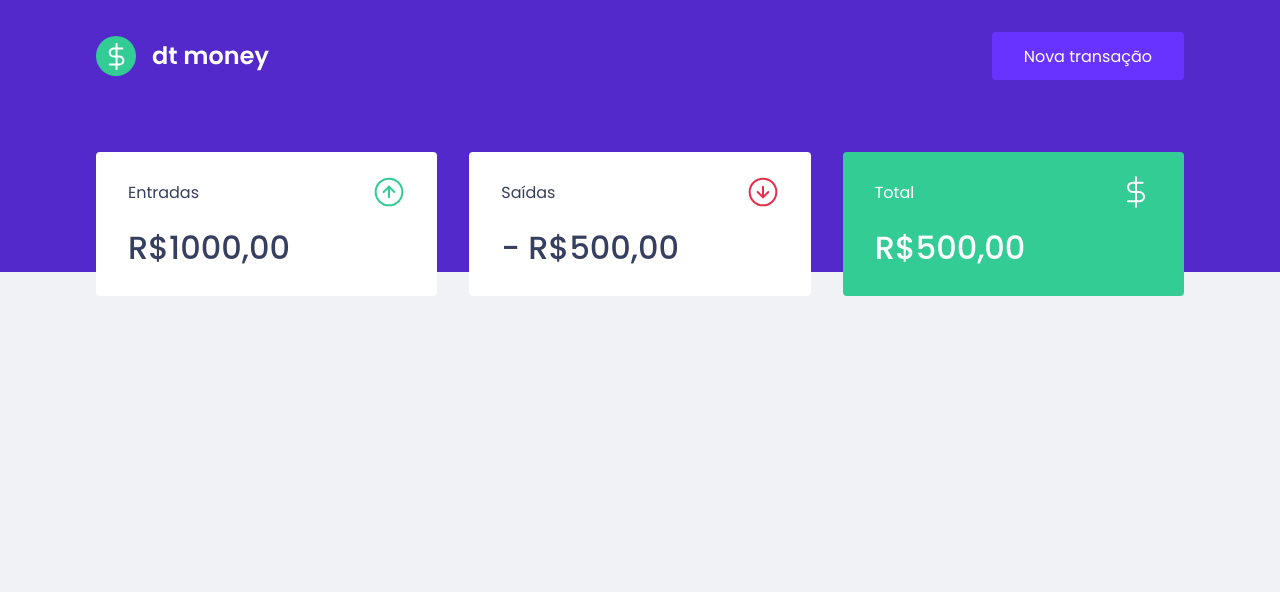
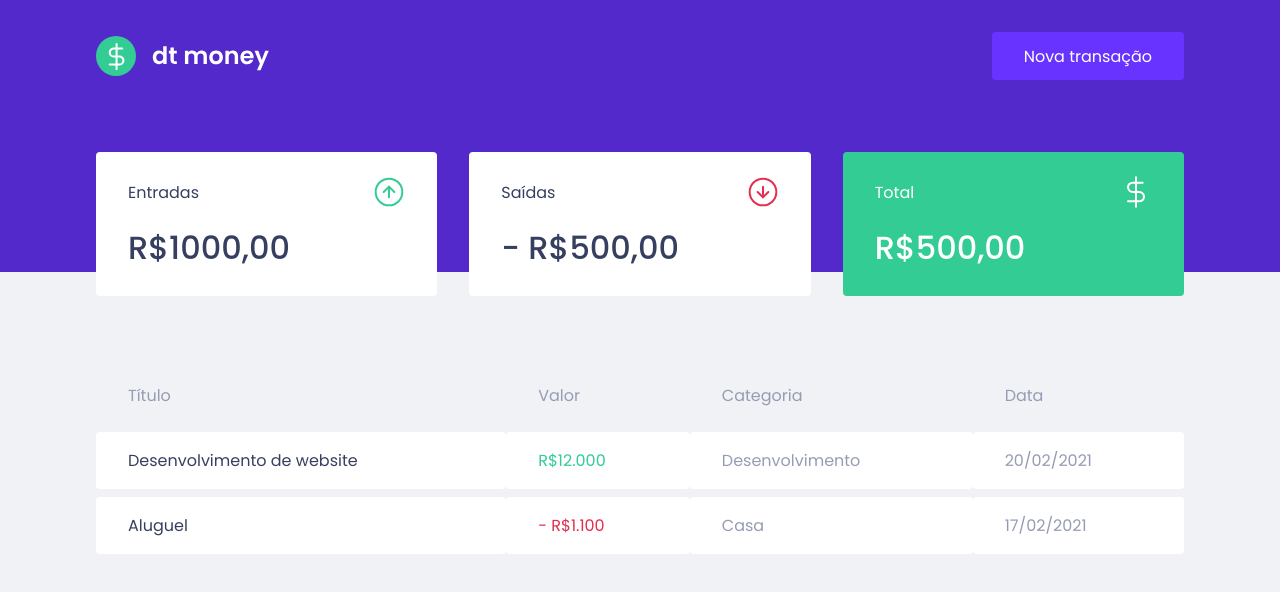
Before and after one commit to brunolaviso/ignite-react-chapter02, a React (Create React App) app: page / in a window 1280 px wide. Shown: the top 592 px of the page. Built offline with nearby package versions, Linux system fonts and the light colour scheme.

Commit message:
feat: add TransactionsTable in App

```diff
--- a/src/components/Dashboard/index.tsx
+++ b/src/components/Dashboard/index.tsx
@@ -1,10 +1,12 @@
 import { Summary } from '../Summary'
+import { TransactionsTable } from '../TransactionsTable'
 import { Container } from './styles'
 
 export function Dashboard() {
   return (
     <Container>
       <Summary />
+      <TransactionsTable />
     </Container>
   )
 }
```
